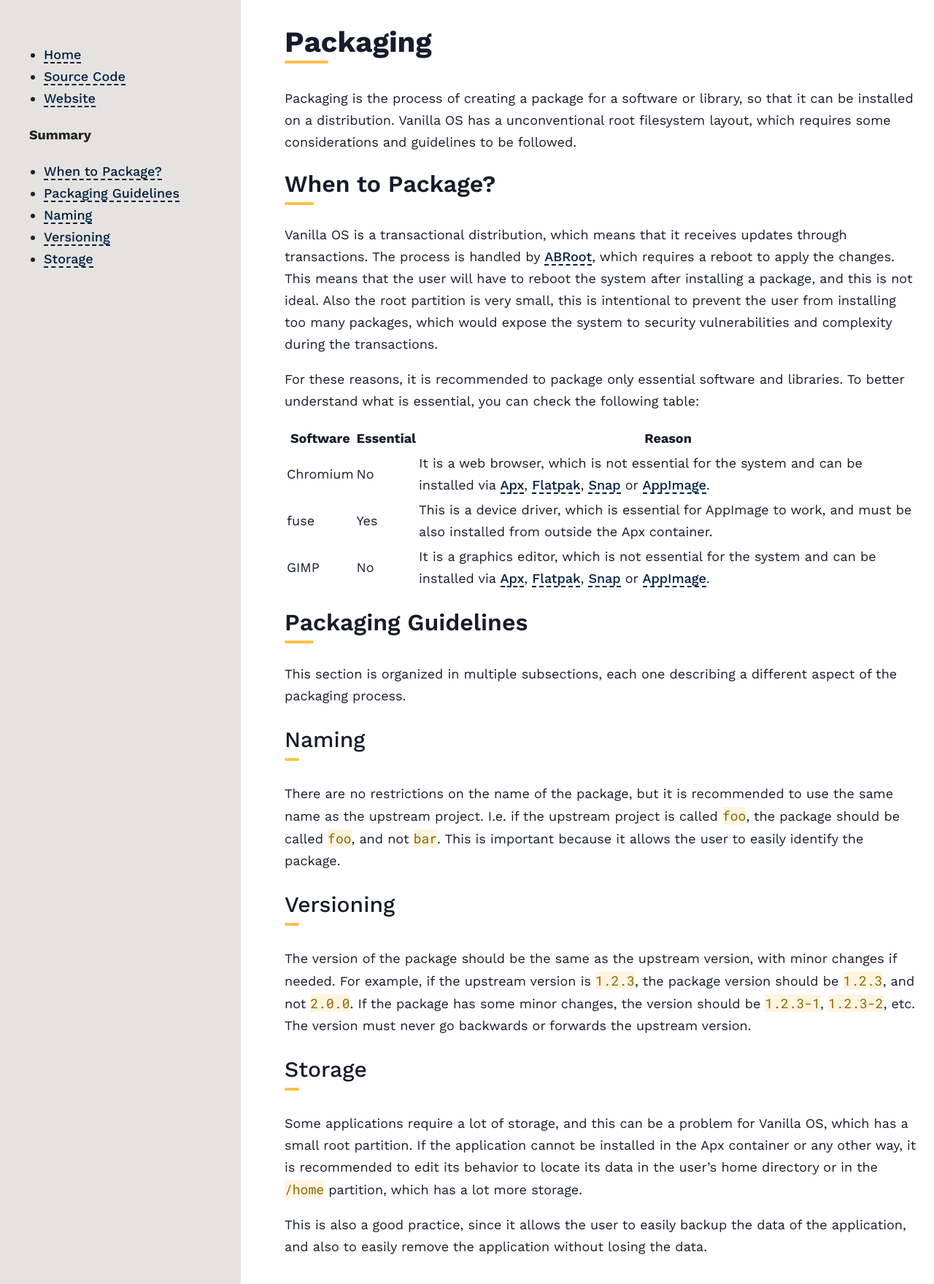
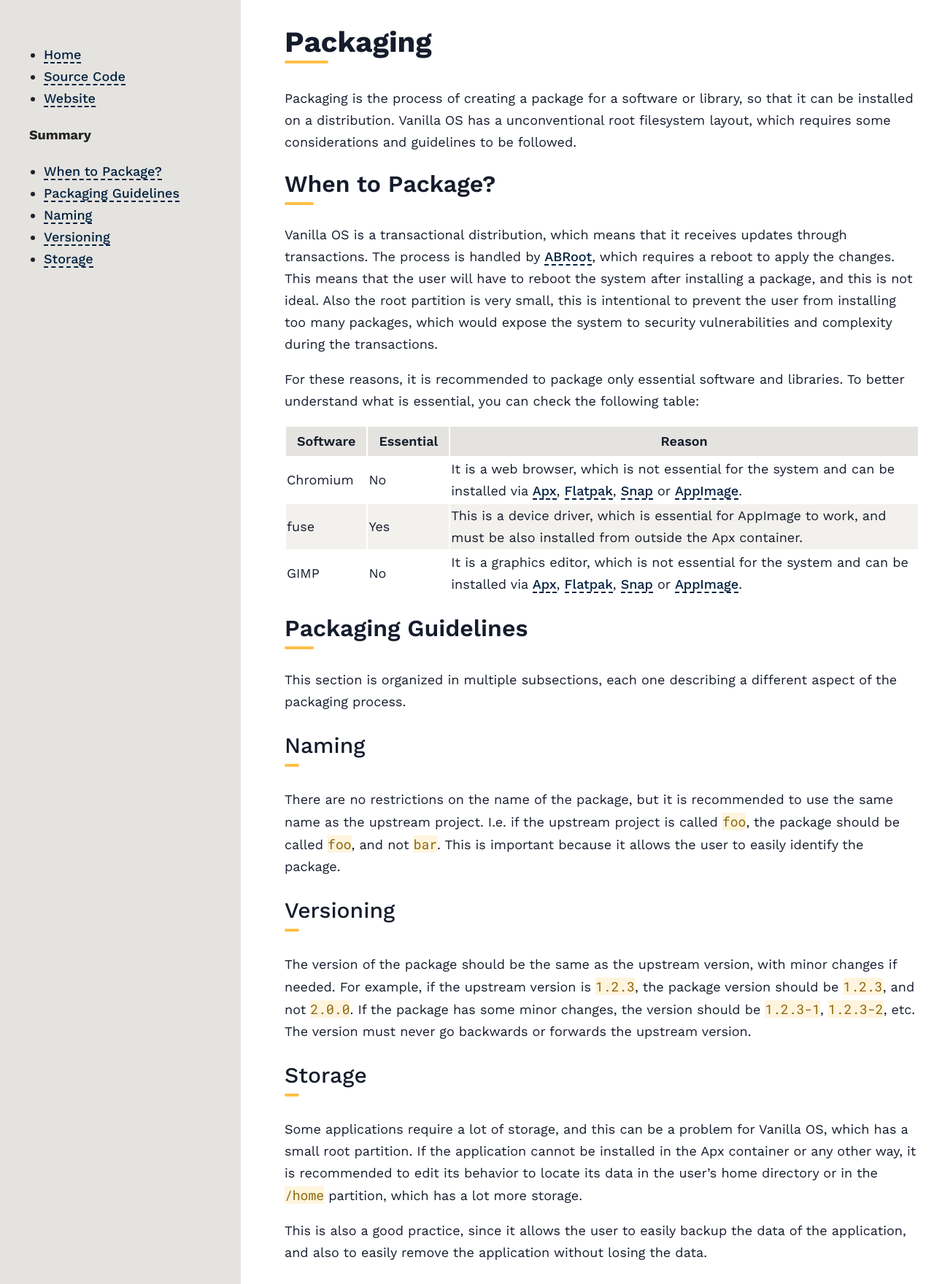
Before and after one commit to Vanilla-OS/documentation, a Jekyll site: the page built from docs/packaging/index.md, in a window 1280 px wide. Shown: the whole page at 73% size. Built offline with Jekyll 4.4.1, drawn with Linux system fonts in a browser that asks for light colours.

Commit message:
add table style

```diff
--- a/assets/css/style.css
+++ b/assets/css/style.css
@@ -152,6 +152,22 @@ h5 {
 	font-size: 20px;
 }
 
+/* Tables */
+table th {
+    background: var(--c-primary);
+    font-weight: 600;
+    padding: 5px 15px;
+}
+
+table tr:nth-child(even) {
+    background: var(--c-secondary);
+}
+
+table tr:hover {
+    background: var(--c-code-plaintext-background);
+    color: var(--c-code-plaintext);
+}
+
 /* Containers */
 .container {
     max-width: 1020px;
```
